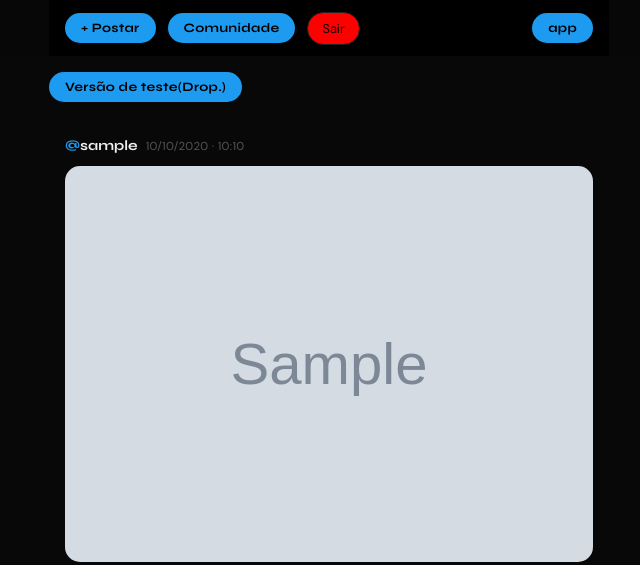
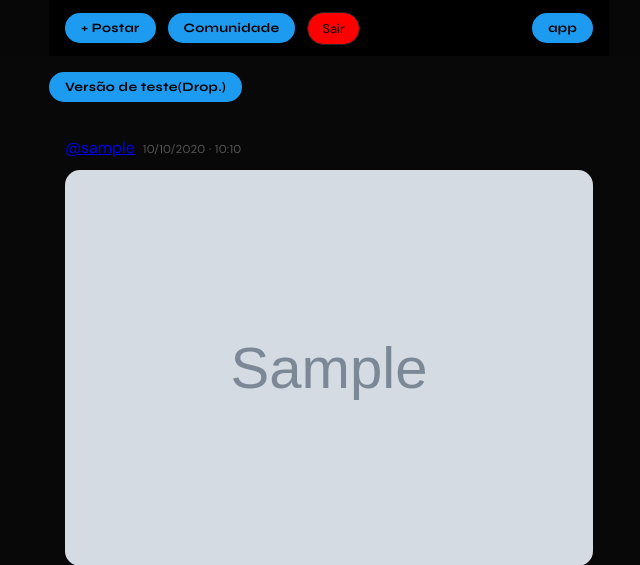
Before and after one commit to SandStormy-pxl/Nexus-v1.0.0.1, a Django app: template templates/feed/feed.html in a window 1280 px wide. Shown: the top 565 px of the page, without its empty margins (311-951 px from the left). Run offline with Django 5.2, Linux system fonts and the light colour scheme; the template is opened without the code that fills it: most values are stand-ins (such as "Sample title", 1, 10 or a date in 2020); grey boxes marked "Sample" are stand-in pictures; grey boxes are pictures that could not be loaded.

Commit message:
Atualizar o feed.html

```diff
--- a/templates/feed/feed.html
+++ b/templates/feed/feed.html
@@ -247,7 +247,8 @@
     {% for post in posts %}
       <div class="post">
         <div class="post-header">
-          <span class="post-autor">{{ post.autor.username }}</span>
+          <a href="{% url 'perfil' post.autor.username %}" class="link-perfil">@{{ post.autor.username }}</a>
+
           <span class="post-meta">{{ post.criado_em|date:"d/m/Y · H:i" }}</span>
         </div>
 
```
